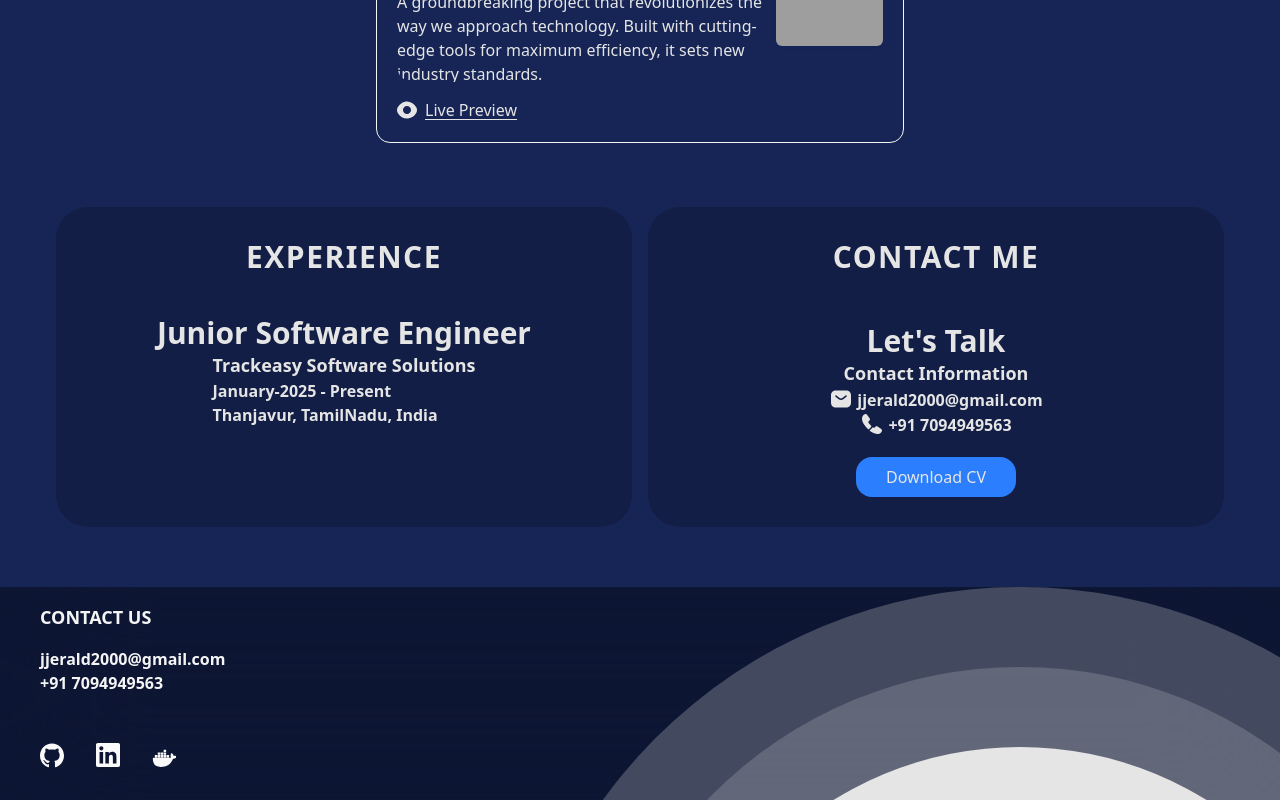
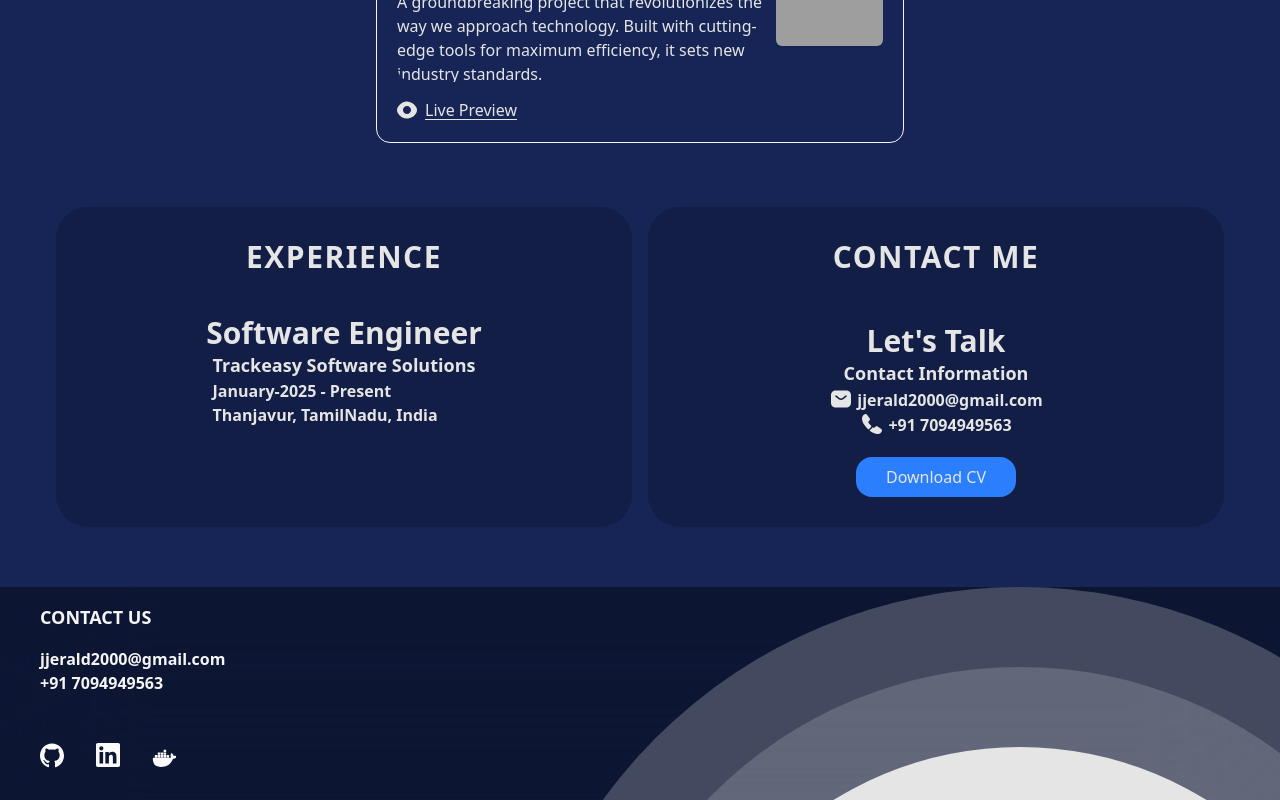
Before and after one commit to Jerald-Jn/Portfolio, a React (Vite) app: page / in a window 1280 px wide. Shown: the part 1339-2139 px from the top of the page. Built offline with nearby package versions, Linux system fonts and the light colour scheme; grey boxes are pictures that could not be loaded.

Commit message:
Update experience titile

```diff
--- a/src/components/experience/ExperienceSection.tsx
+++ b/src/components/experience/ExperienceSection.tsx
@@ -6,7 +6,7 @@ const ExperienceSection = (data:any) => {
             >
             <h2 className="text-center text-3xl font-semibold tracking-wider uppercase">EXperience</h2>
             <div className="flex flex-col justify-center items-center">
-                <h3 className=" text-3xl font-bold text-center mt-3 lg:mt-5">Junior Software Engineer</h3>
+                <h3 className=" text-3xl font-bold text-center mt-3 lg:mt-5">Software Engineer</h3>
                 <div className=" grid grid-cols-1 text-black dark:text-neutral-200">
                         <h4 className="text-neutral text-lg font-bold">Trackeasy Software Solutions</h4>
                         <p className="text-neutral text-md font-semibold">January-2025 - Present</p>
```
